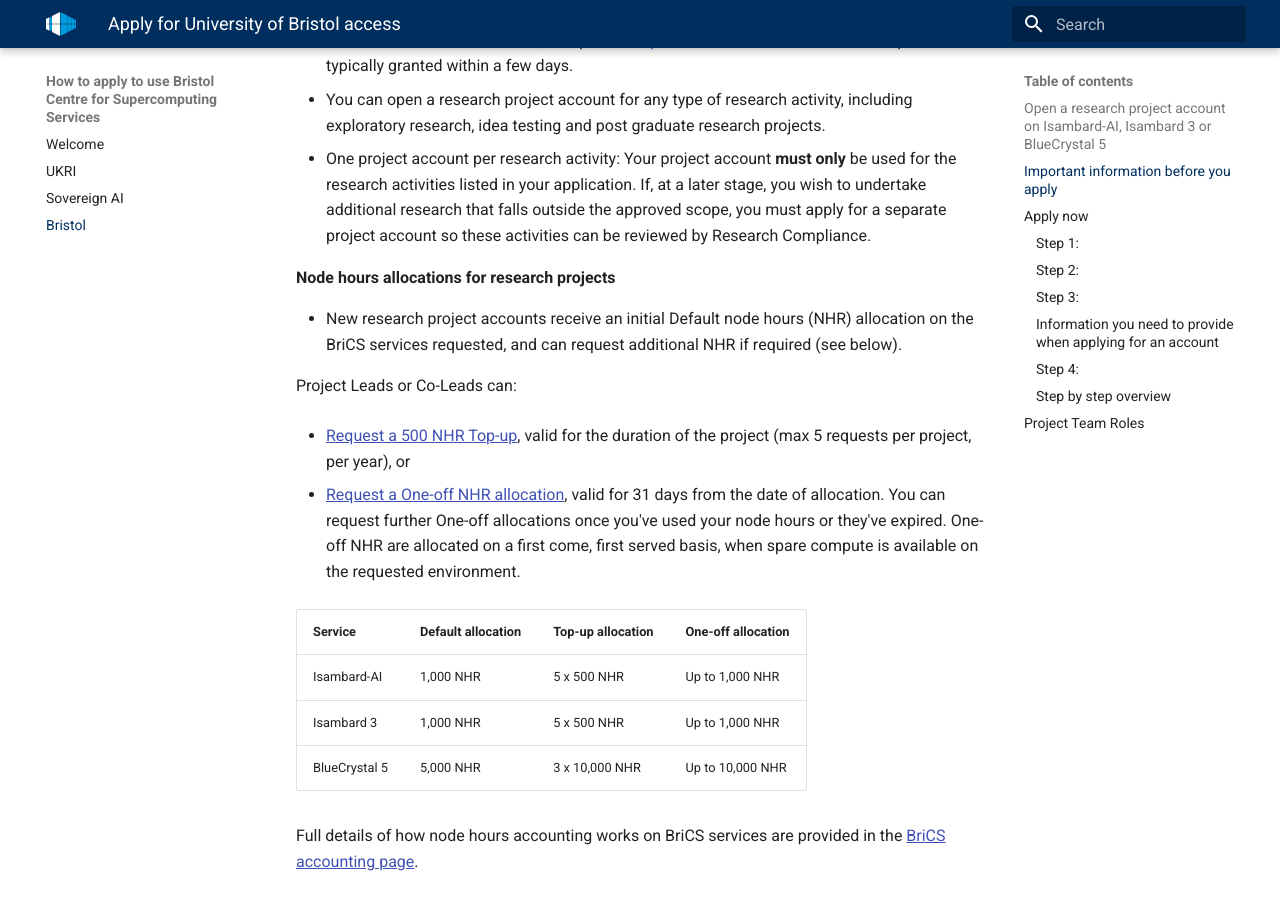
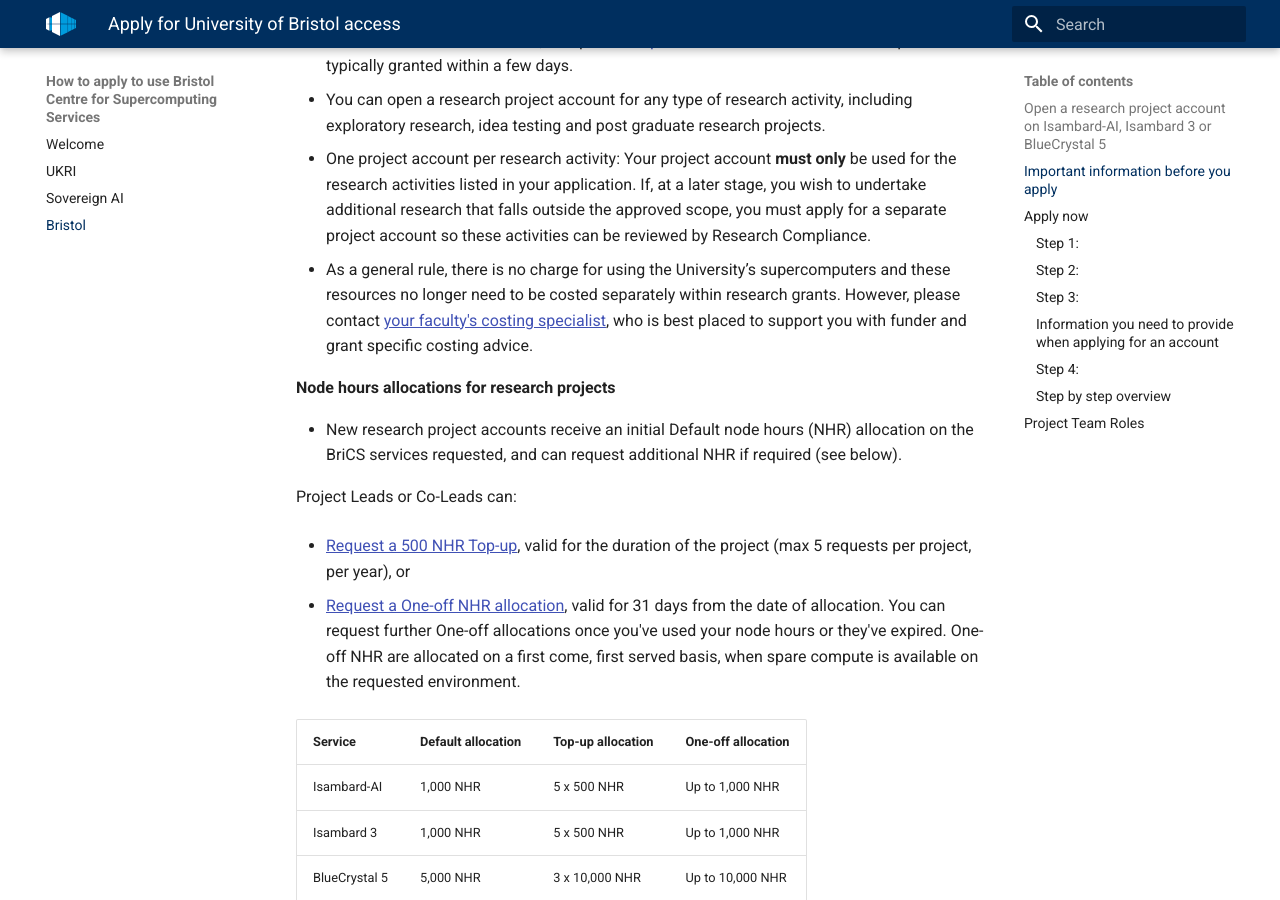
Before and after one commit to isambard-sc/apply.isambard.ac.uk, an MkDocs documentation site: the page built from docs/bristol/index.md, in a window 1280 px wide and 900 px high, scrolled down 903 px. Built offline with MkDocs 1.6.1 and Material for MkDocs 9.7.7, drawn with Linux system fonts in a browser that asks for light colours.

Commit message:
Update index.md

```diff
--- a/docs/bristol/index.md
+++ b/docs/bristol/index.md
@@ -34,6 +34,7 @@
 - Research project accounts have a 1-year duration but can renewed for a further year during the final month of the account, if required. [Request account renewal](https://forms.cloud.microsoft/e/Wp5SgwLpQx). Renewal requests are typically granted within a few days.
 - You can open a research project account for any type of research activity, including exploratory research, idea testing and post graduate research projects.
 - One project account per research activity: Your project account **must only** be used for the research activities listed in your application. If, at a later stage, you wish to undertake additional research that falls outside the approved scope, you must apply for a separate project account so these activities can be reviewed by Research Compliance.
+- As a general rule, there is no charge for using the University’s supercomputers and these resources no longer need to be costed separately within research grants. However, please contact [your faculty's costing specialist](https://uob.sharepoint.com/sites/finance-services/SitePages/research-centre-pre-award.aspx#costing-specialists), who is best placed to support you with funder and grant specific costing advice.
 
 **Node hours allocations for research projects**
 
```
